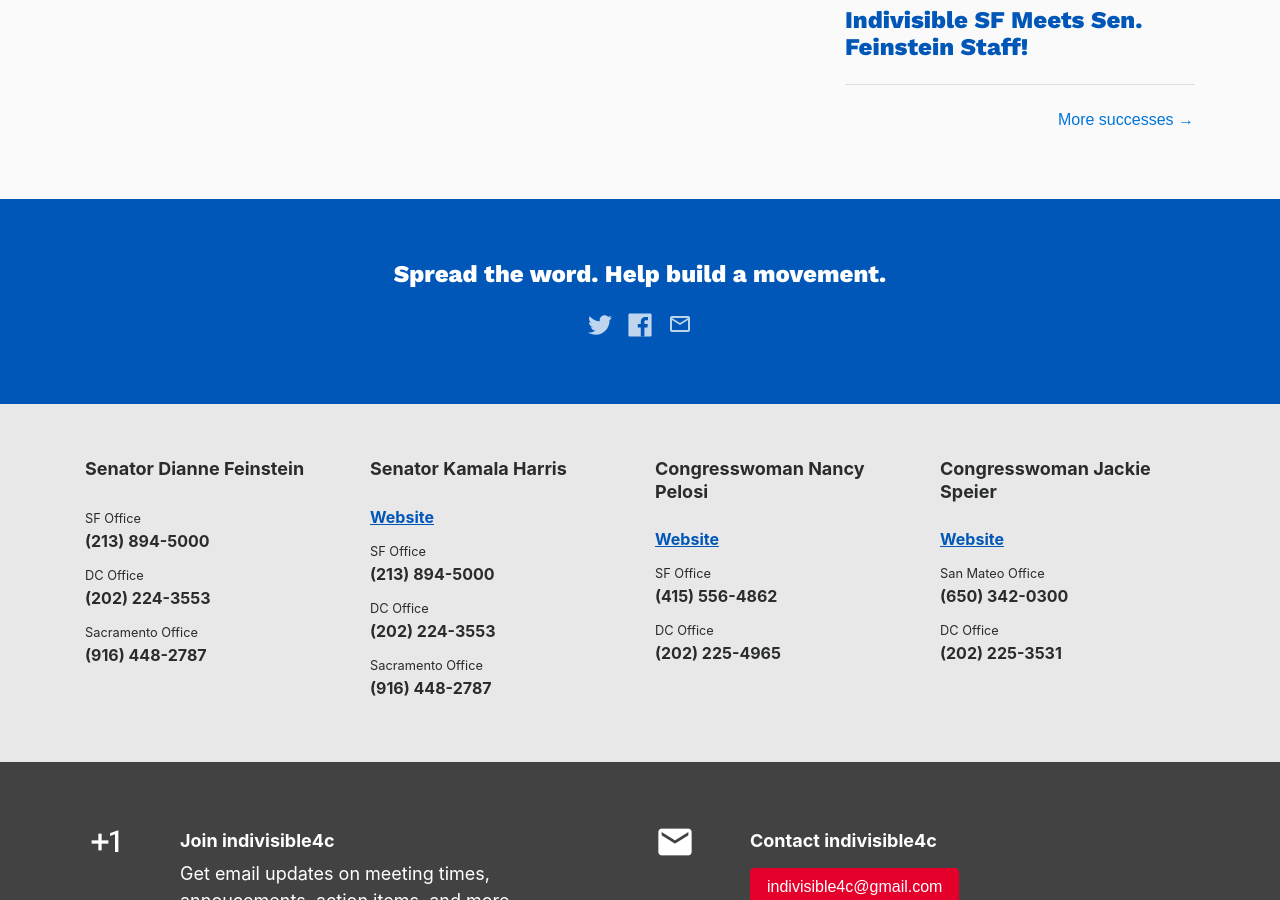
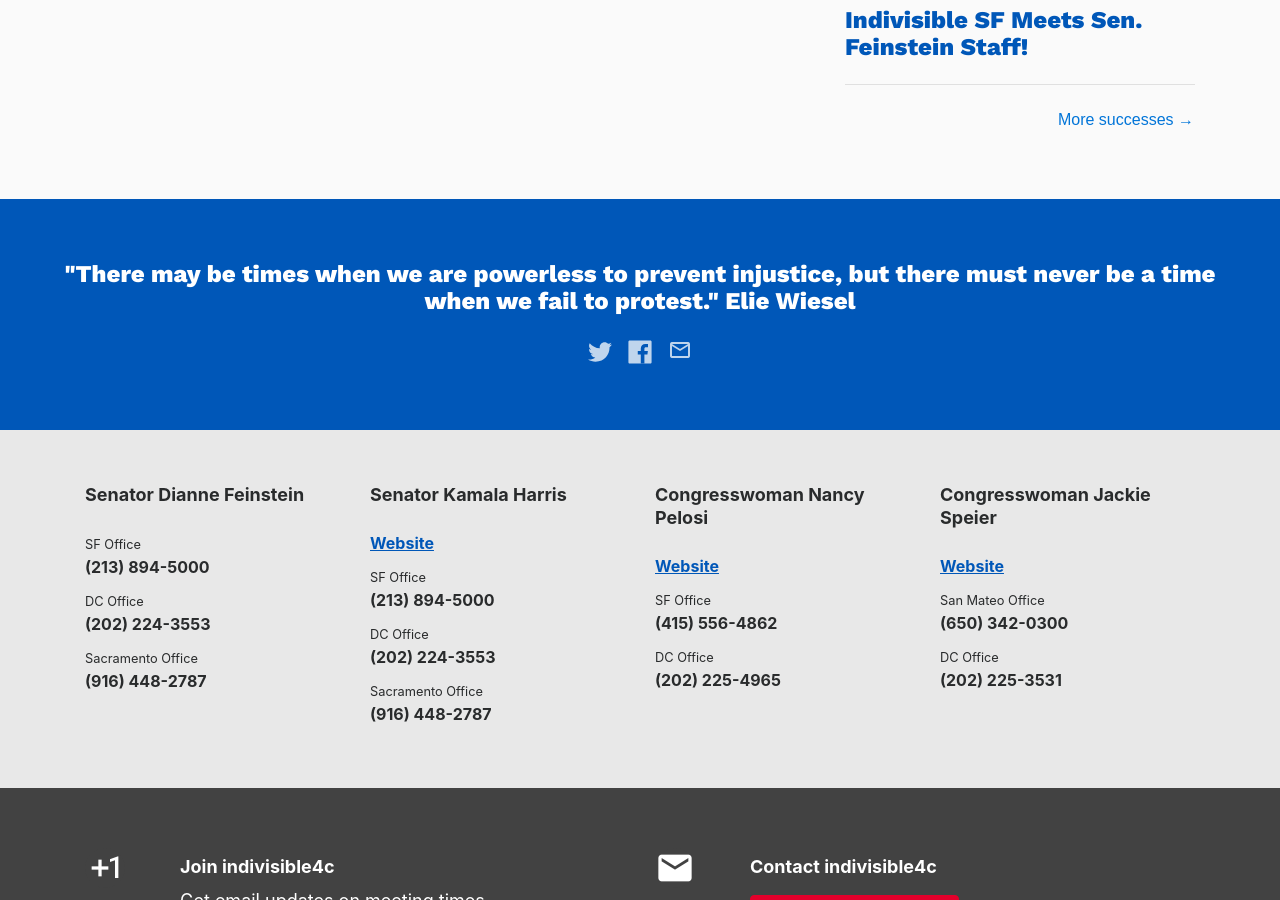
Before and after one commit to IndivisibleTemplate/BasicTemplate, a Jekyll site: the page built from index.html, in a window 1280 px wide and 900 px high, scrolled down 1457 px. Built offline with Jekyll 4.4.1, drawn with Linux system fonts in a browser that asks for light colours; nearby versions of some CDN libraries; the list of posts is cut into pages by our own code; comment, search, counter and statistics services are not loaded; some of the changed text lies outside the part shown.

Commit message:
Updated Config

```diff
--- a/_config.yml
+++ b/_config.yml
@@ -1,6 +1,6 @@
 ---
 title: indivisible4c
-timezone: UTC
+timezone: America/Los_Angeles
 collections:
   posts:
     title: Posts
@@ -64,9 +64,10 @@
 url:
 twitter_username: "@IndivisibleCCCC"
 facebook_username: https://www.facebook.com/indivisible4c/
-background-image: "/uploads/31773994174_c2e5706218_k.jpg"
-member-count: 100
-footer-title: Spread the word. Help build a movement.
+background-image: "/uploads/IMG_3119.PNG"
+member-count: 300+
+footer-title: '"There may be times when we are powerless to prevent injustice, but
+  there must never be a time when we fail to protest." Elie Wiesel'
 markdown: kramdown
 gems:
 - jekyll-feed
```
